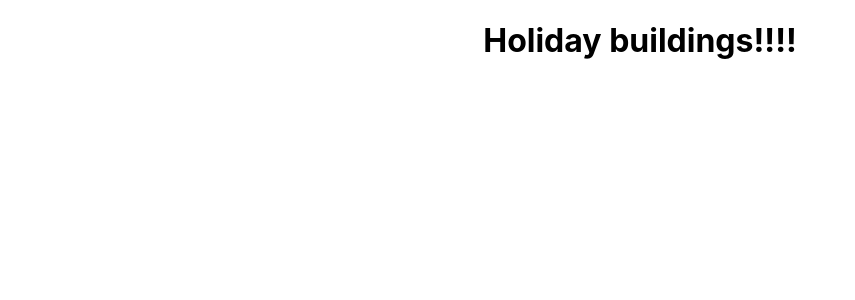
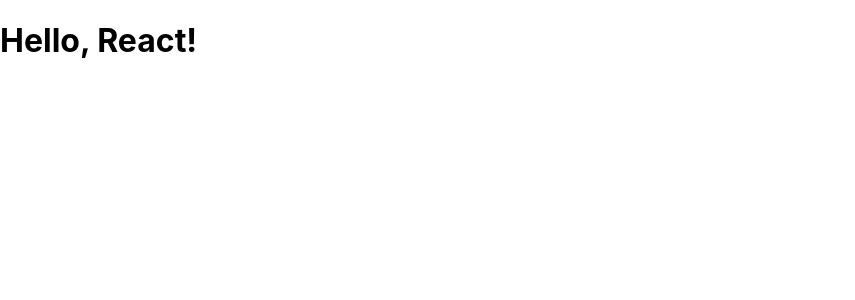
Before and after one commit to MingJae92/Technical_Challenge_FE_Features, a React (Create React App) app: page / in a window 1280 px wide. Shown: the top 300 px of the page, without its empty margins (0-855 px from the left). Built offline with nearby package versions, Linux system fonts and the light colour scheme.

Commit message:
Type script added

```diff
--- a/src/App.js
+++ /dev/null
@@ -1,12 +0,0 @@
-
-import './App.css';
-
-function App() {
-  return (
-    <div className="App">
-      <h1>Holiday buildings!!!!</h1>
-    </div>
-  );
-}
-
-export default App;
--- /dev/null
+++ b/src/App.tsx
@@ -0,0 +1,15 @@
+import React from 'react';
+
+interface AppProps {
+  // Define your prop types here
+}
+
+const App: React.FC<AppProps> = () => {
+  return (
+    <div>
+      <h1>Hello, React!</h1>
+    </div>
+  );
+};
+
+export default App;
--- a/src/index.js
+++ b/src/index.tsx
@@ -4,7 +4,9 @@
 import App from './App';
 import reportWebVitals from './reportWebVitals';
 
-const root = ReactDOM.createRoot(document.getElementById('root'));
+const root = ReactDOM.createRoot(
+  document.getElementById('root') as HTMLElement
+);
 root.render(
   <React.StrictMode>
     <App />
```
Also changed, not shown: package.json (+5 -3 lines), tsconfig.json (added, +26 -0 lines), 1 other file (tests, documents, lock files or other folders).
